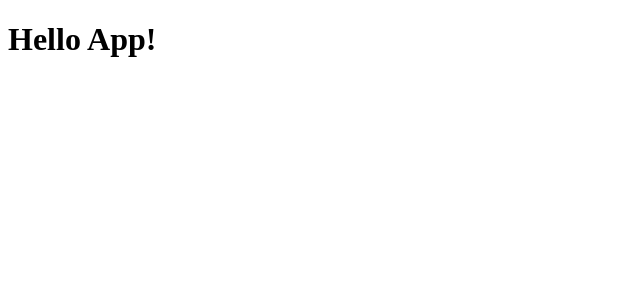
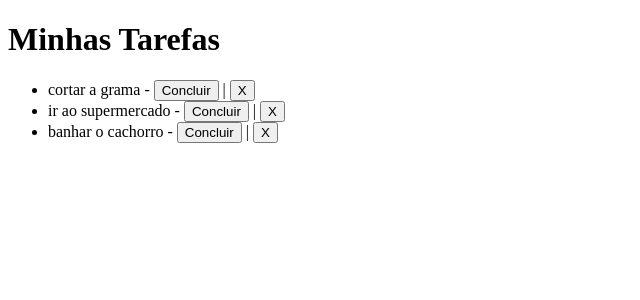
Before and after one commit to tonkunz/angular-todo-list, an Angular app: page / in a window 1280 px wide. Shown: the top 300 px of the page, without its empty margins (0-640 px from the left). Built offline with nearby package versions, Linux system fonts and the light colour scheme.

Commit message:
Adiciona todo list

```diff
--- a/src/app/app.component.html
+++ b/src/app/app.component.html
@@ -1 +1,7 @@
-<h1>Hello App!</h1>
+<h1>{{ title }}</h1>
+<ul>
+  <li *ngFor="let todo of todos">{{ todo.title }} -
+    <button>Concluir</button> |
+    <button>X</button>
+  </li>
+</ul>
--- a/src/app/app.component.ts
+++ b/src/app/app.component.ts
@@ -1,10 +1,18 @@
-import { Component } from '@angular/core';
+import { Component } from "@angular/core";
+import { Todo } from "src/models/todos";
 
 @Component({
-  selector: 'app-root',
-  templateUrl: './app.component.html',
-  styleUrls: ['./app.component.css']
+  selector: "app-root",
+  templateUrl: "./app.component.html",
+  styleUrls: ["./app.component.css"]
 })
 export class AppComponent {
-  title = 'todoApp';
+  public title = "Minhas Tarefas";
+  public todos: Todo[] = [];
+
+  constructor() {
+    this.todos.push(new Todo(1, "cortar a grama", true));
+    this.todos.push(new Todo(2, "ir ao supermercado", false));
+    this.todos.push(new Todo(3, "banhar o cachorro", false));
+  }
 }
--- /dev/null
+++ b/src/models/todos.ts
@@ -0,0 +1,6 @@
+export class Todo {
+  constructor(
+    public id: number,
+    public title: string,
+    public done: boolean) {}
+}
```
